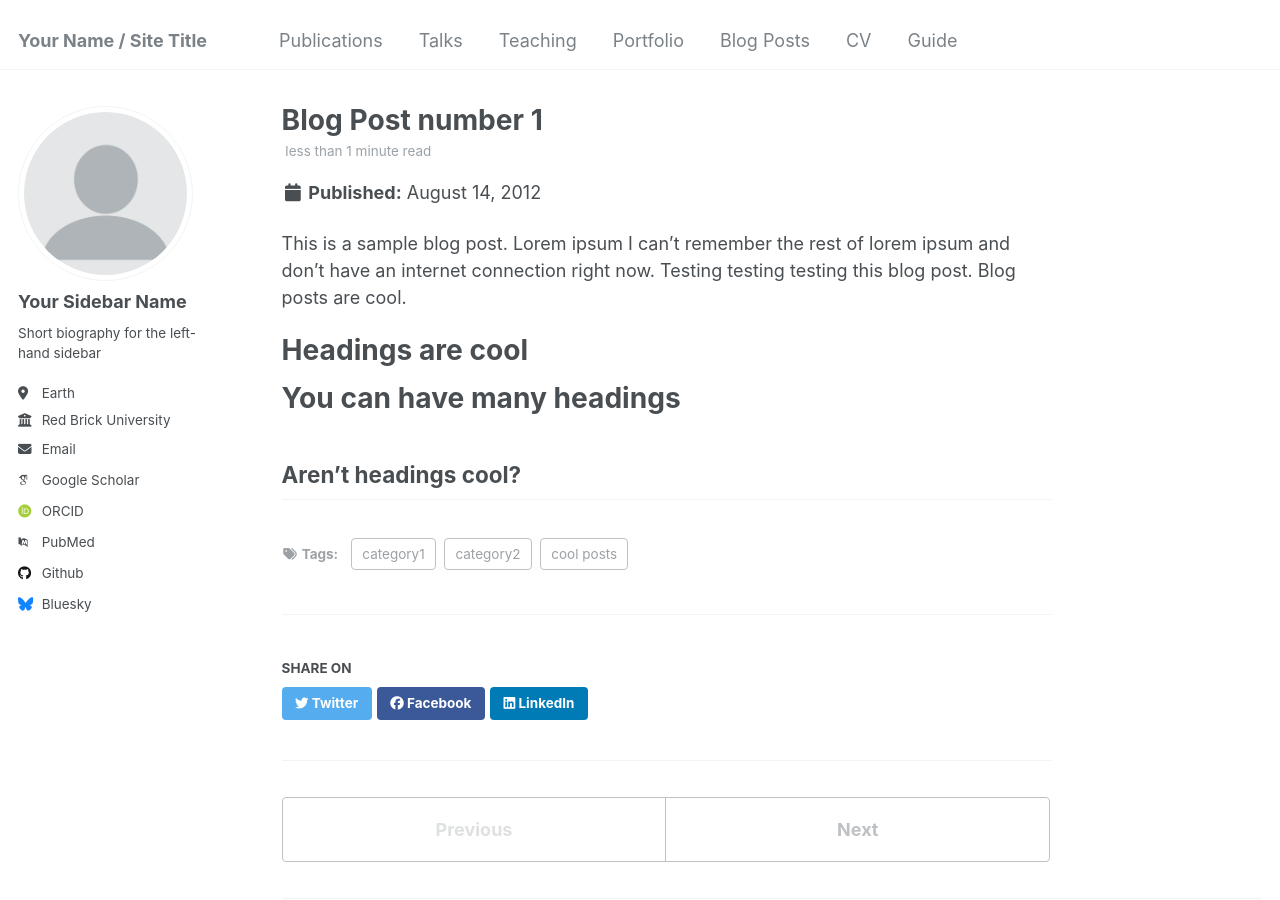
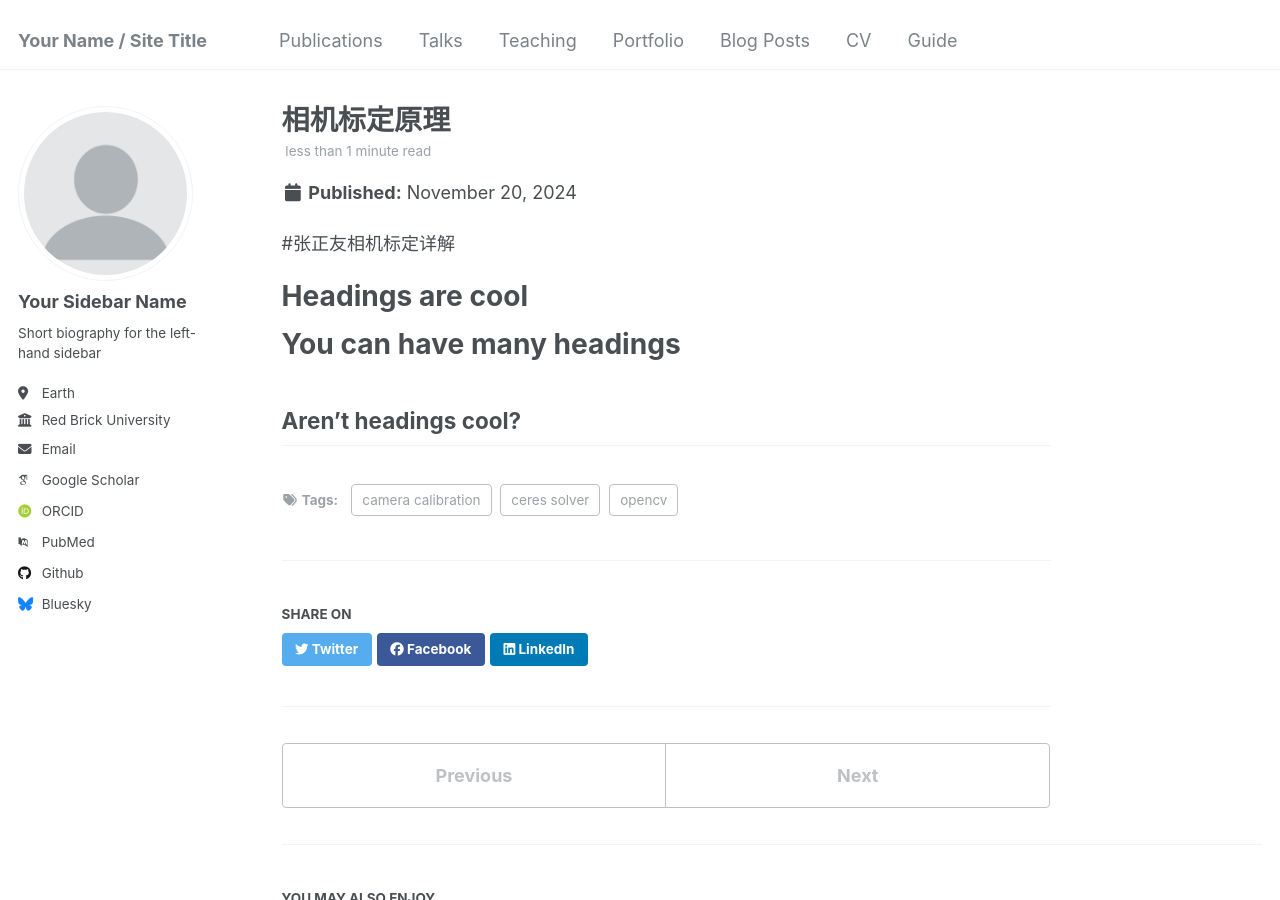
Before and after one commit to Theon767/ZechenWang, a Jekyll site: the page built from _posts/2012-08-14-blog-post-1.md, in a window 1280 px wide and 900 px high. Built offline with Jekyll 4.4.1, drawn with Linux system fonts in a browser that asks for light colours; some web fonts are replaced.

Commit message:
第一篇博客开头

```diff
--- a/_posts/2012-08-14-blog-post-1.md
+++ b/_posts/2012-08-14-blog-post-1.md
@@ -1,14 +1,14 @@
 ---
-title: 'Blog Post number 1'
-date: 2012-08-14
-permalink: /posts/2012/08/blog-post-1/
+title: '相机标定原理'
+date: 2024-11-20
+permalink: /posts/2024/11/camera_calibrate/
 tags:
-  - cool posts
-  - category1
-  - category2
+  - camera calibration
+  - opencv
+  - ceres solver
 ---
 
-This is a sample blog post. Lorem ipsum I can't remember the rest of lorem ipsum and don't have an internet connection right now. Testing testing testing this blog post. Blog posts are cool.
+#张正友相机标定详解
 
 Headings are cool
 ======
```
Also changed, not shown: _pages/cv.md (+1 -1 lines).
